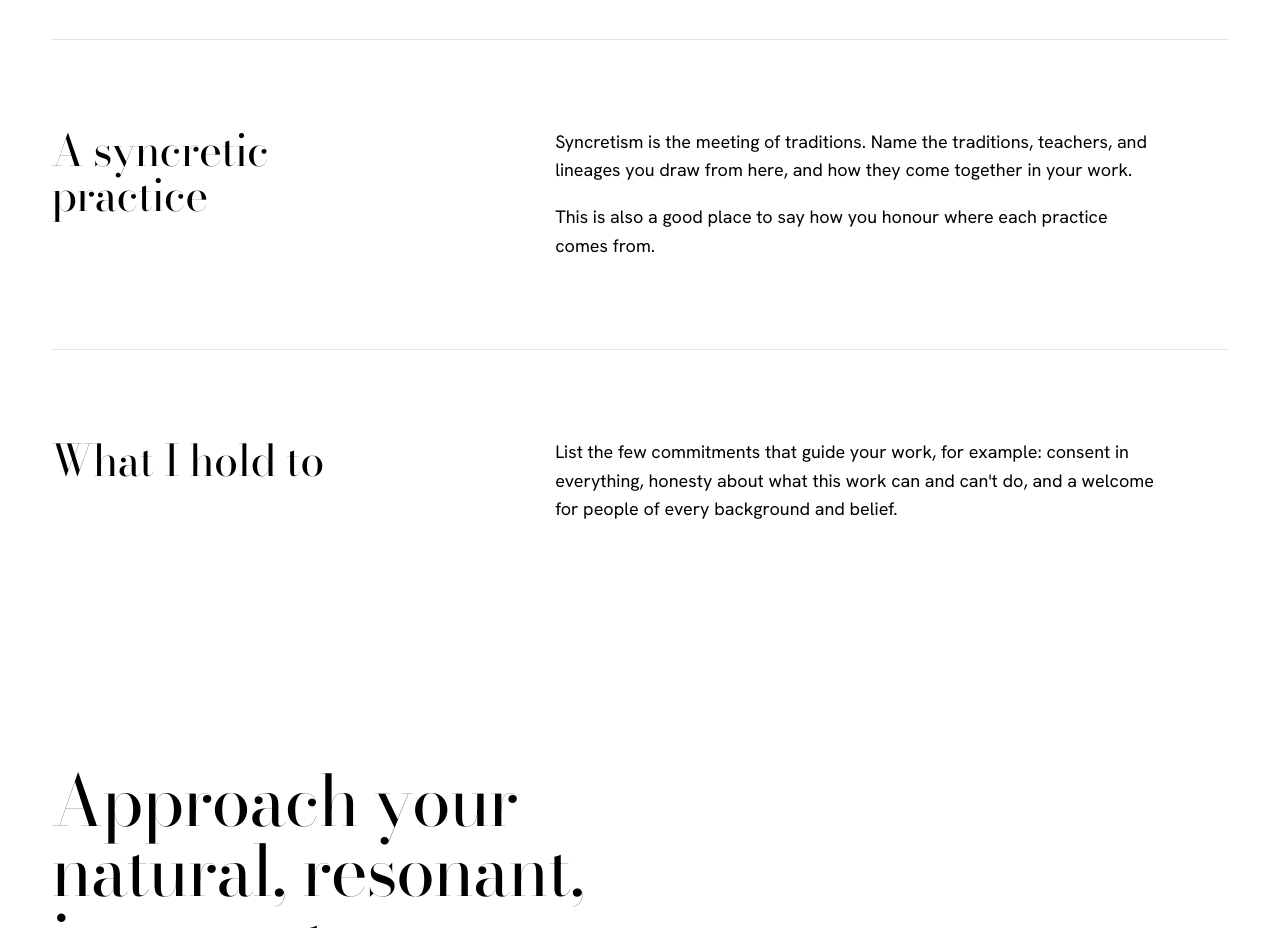
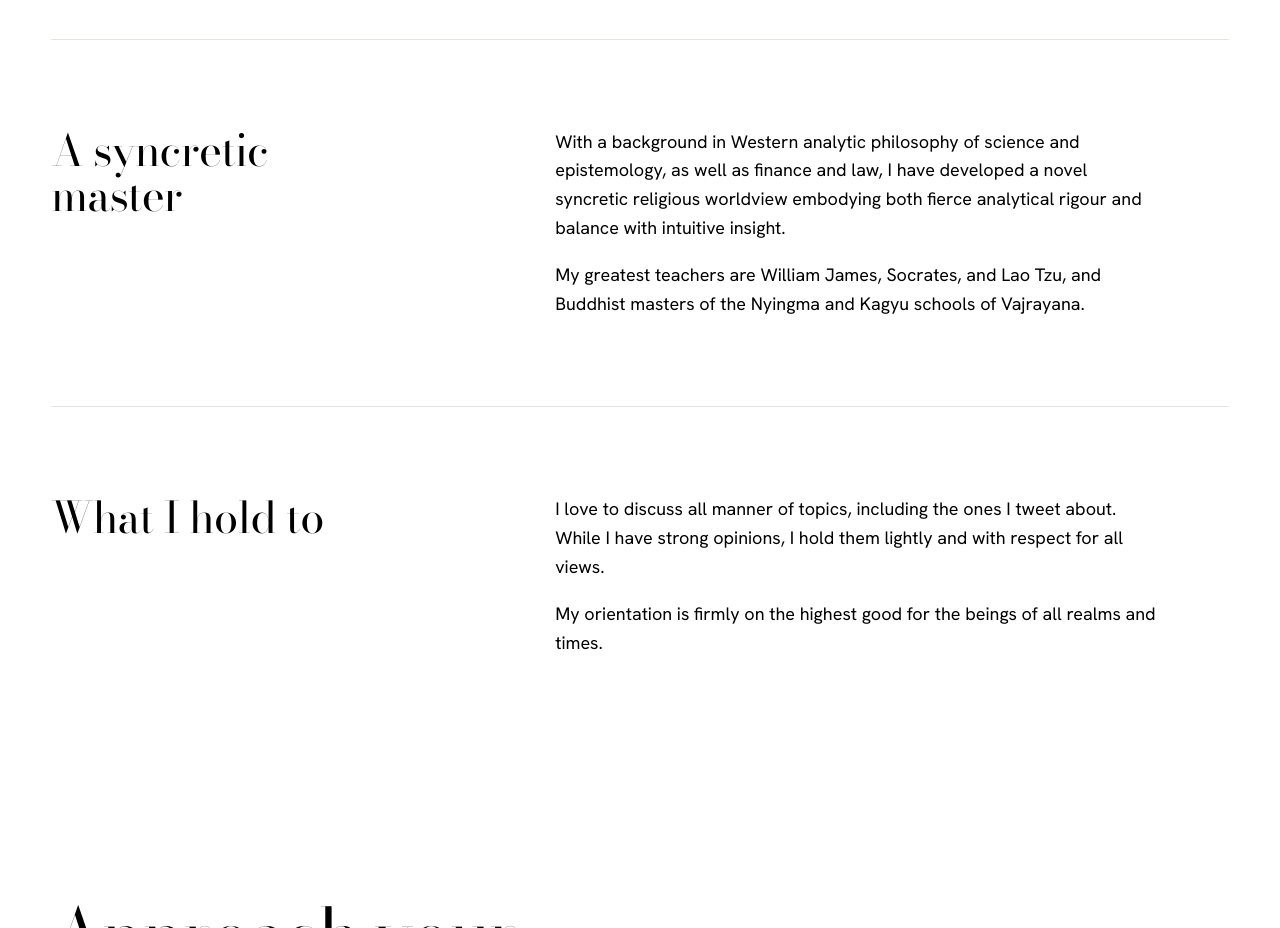
Before and after one commit to djghealing/garden, a plain HTML site: page mission.html in a window 1280 px wide. Shown: the part 4280-5208 px from the top of the page. Drawn offline with nearby package versions, Linux system fonts and the light colour scheme.

Commit message:
Add files via upload

```diff
--- a/mission.html
+++ b/mission.html
@@ -124,17 +124,18 @@
     </section>
 
     <section class="block">
-      <h2>A syncretic practice</h2>
+      <h2>A syncretic master</h2>
       <div class="body">
-        <p>Syncretism is the meeting of traditions. Name the traditions, teachers, and lineages you draw from here, and how they come together in your work.</p>
-        <p>This is also a good place to say how you honour where each practice comes from.</p>
+        <p>With a background in Western analytic philosophy of science and epistemology, as well as finance and law, I have developed a novel syncretic religious worldview embodying both fierce analytical rigour and balance with intuitive insight.</p>
+        <p>My greatest teachers are William James, Socrates, and Lao Tzu, and Buddhist masters of the Nyingma and Kagyu schools of Vajrayana.</p>
       </div>
     </section>
 
     <section class="block">
       <h2>What I hold to</h2>
       <div class="body">
-        <p>List the few commitments that guide your work, for example: consent in everything, honesty about what this work can and can't do, and a welcome for people of every background and belief.</p>
+        <p>I love to discuss all manner of topics, including the ones I tweet about. While I have strong opinions, I hold them lightly and with respect for all views.</p>
+        <p>My orientation is firmly on the highest good for the beings of all realms and times.</p>
       </div>
     </section>
 
```
